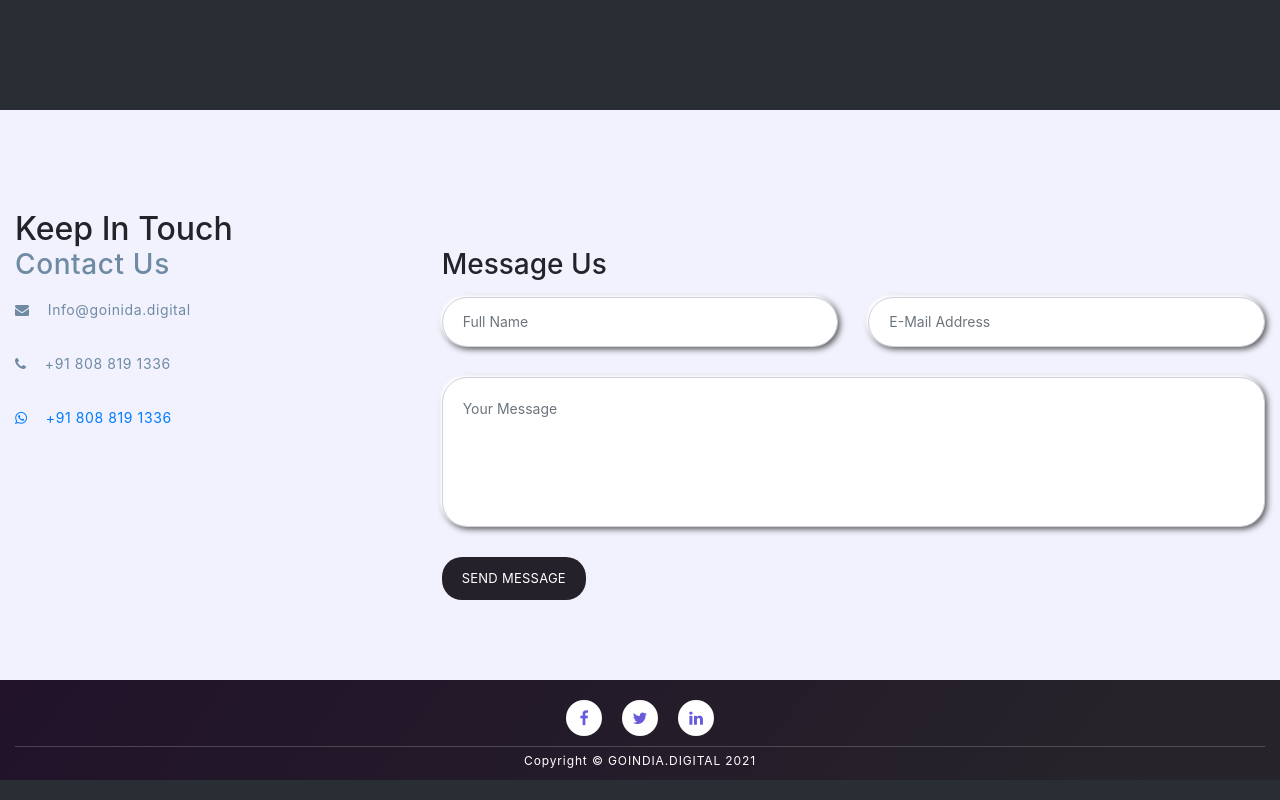
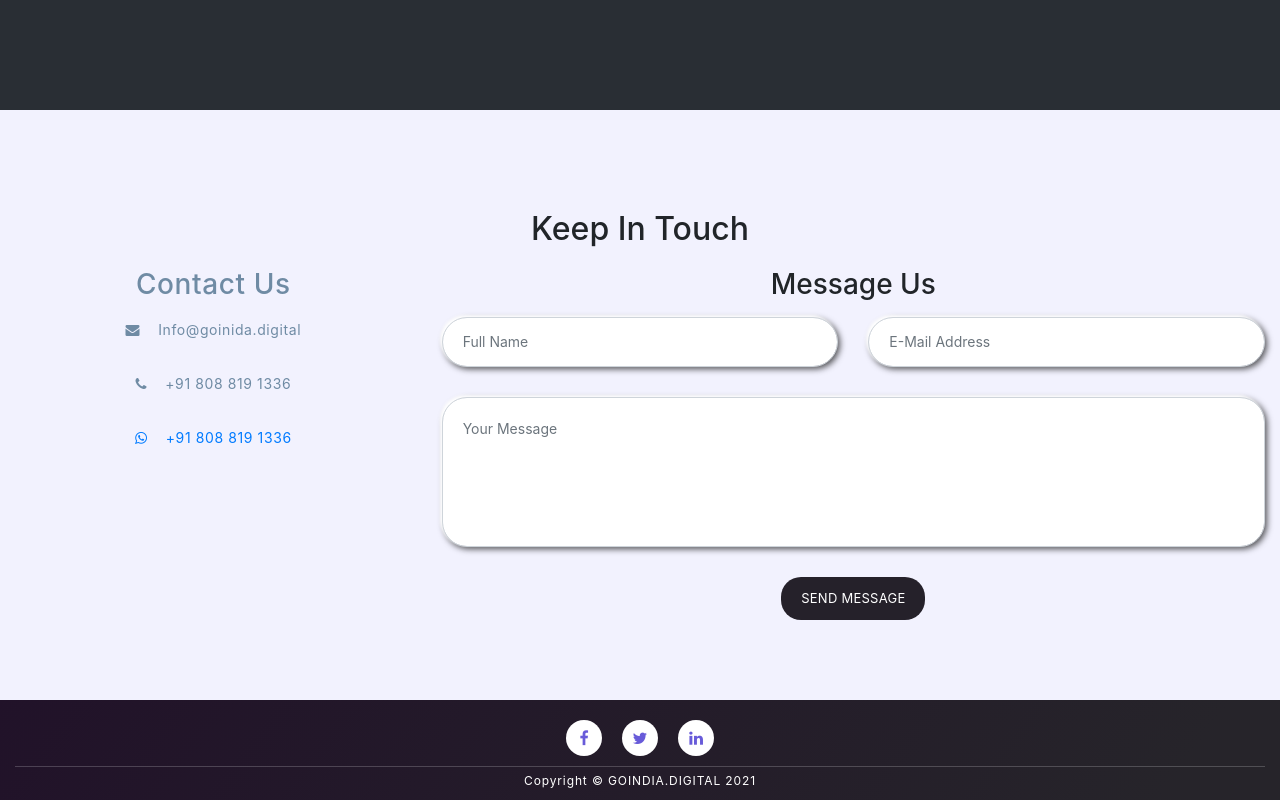
Before and after one commit to goyal-Dushi/react-coverpage-template, a React (Create React App) app: page / in a window 1280 px wide. Shown: the part 4049-4849 px from the top of the page. Built offline with nearby package versions, Linux system fonts and the light colour scheme.

Commit message:
few style changes, txt-center & margin

```diff
--- a/src/modules/KeepInTouch.module.js
+++ b/src/modules/KeepInTouch.module.js
@@ -5,8 +5,8 @@ function KeepInTouchSection() {
   return (
     <>
       <section id={"contactus"} className={"section colored"}>
-        <div className={"container"}>
-          <h2> {"Keep In Touch"} </h2>
+        <div className={"container text-center"}>
+          <h2 style={{ marginBottom: "20px" }}> {"Keep In Touch"} </h2>
           <div className={"row"}>
             <ContactUs />
             <MessageUs />
```
